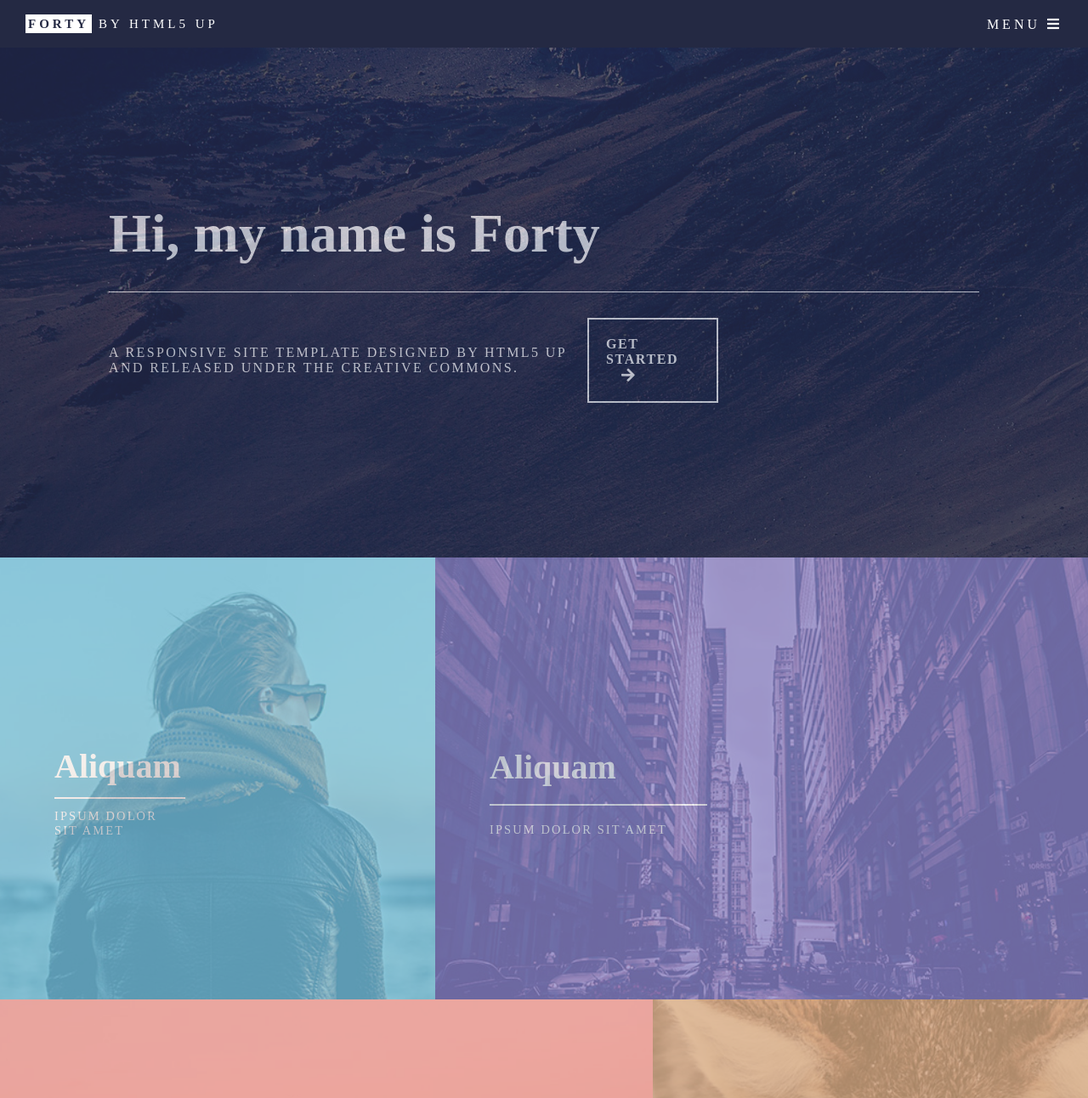
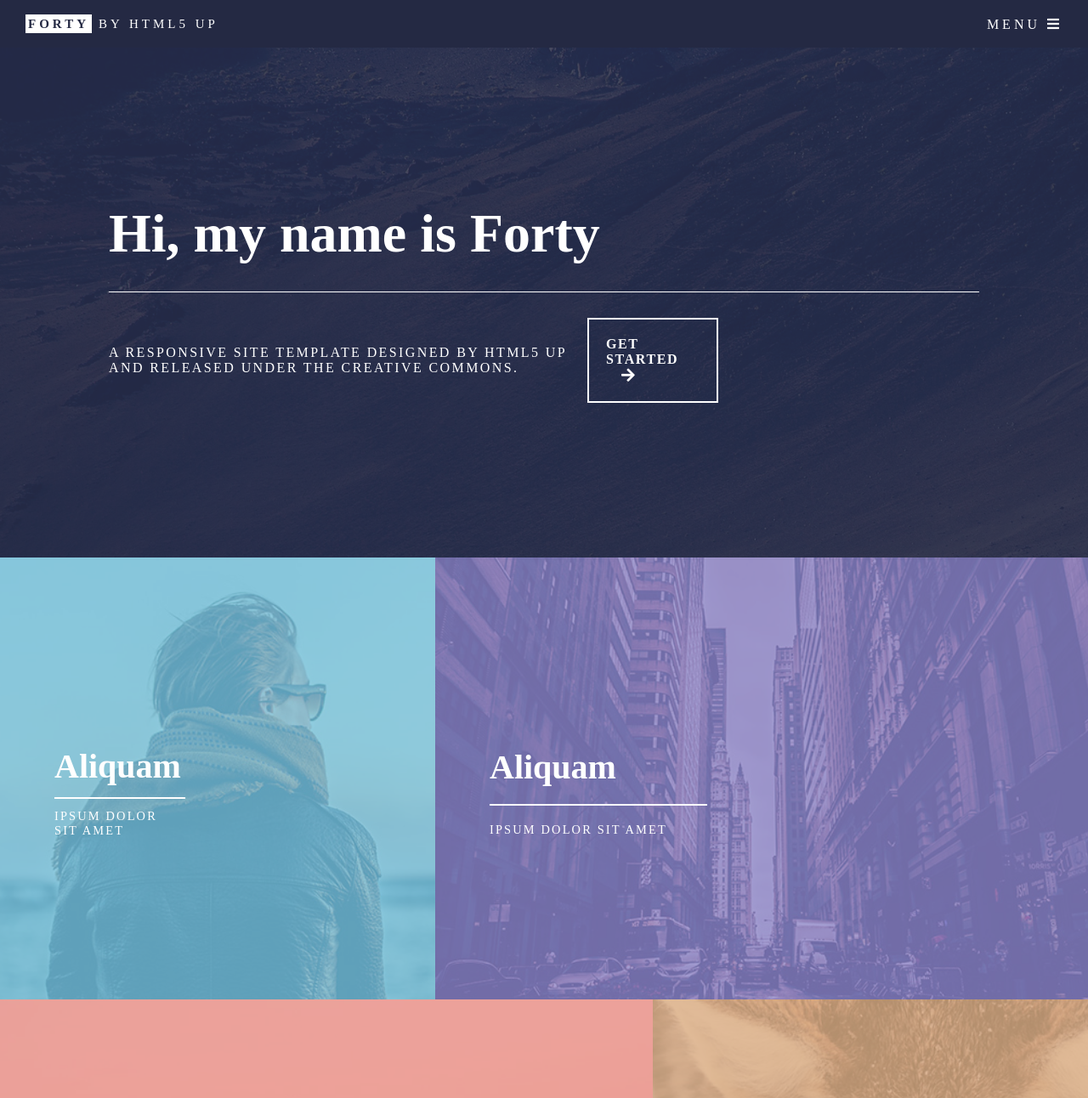
Before and after one commit to Galileus/Forty, a plain HTML site: page index.html in a window 1280 px wide. Shown: the top 1292 px of the page at 85% size. Drawn offline with Linux system fonts and the light colour scheme.

Commit message:
new changes 20190602

```diff
--- a/app/sass/main.sass
+++ b/app/sass/main.sass
@@ -177,18 +177,17 @@ input[type="checkbox"]
     position: relative
     z-index: 1
 
-.face-wrap
-    width: 100%
-    height: 75vh
-    background: #2A2F4A
-    opacity: 0.7
-    position: absolute
-    top: 0px
-    display: flex
-    flex-direction: column
-    justify-content: center
-    align-items: center
-    z-index: 10
+    .face-wrap
+        width: 100%
+        height: 75vh
+        background: rgba(42, 47, 74, 0.85)
+        position: absolute
+        top: 0px
+        display: flex
+        flex-direction: column
+        justify-content: center
+        align-items: center
+        z-index: 10
 
 
     .title
@@ -236,8 +235,6 @@ input[type="checkbox"]
     .img-wrap
         width: 100%
         height: 100%
-        background: #2A2F4A
-        opacity: 0.7
         display: flex
         flex-direction: column
         justify-content: center
@@ -267,7 +264,7 @@ input[type="checkbox"]
         width: 40%
 
         .img-wrap
-            background-color: #6fc3df
+            background-color: rgba(111, 195, 223, 0.75)
             &:hover
                 background-color: transparent
 
@@ -275,7 +272,7 @@ input[type="checkbox"]
         background-image: url(../../img/pic02.jpg)
         width: 60%
         .img-wrap
-            background-color: #8d82c4
+            background-color: rgba(141, 130, 196, 0.75)
             &:hover
                 background-color: transparent
 
@@ -283,7 +280,7 @@ input[type="checkbox"]
         background-image: url(../../img/pic03.jpg)
         width: 60%
         .img-wrap
-            background-color: #ec8d81
+            background-color: rgba(236, 141, 129, 0.75)
             &:hover
                 background-color: transparent
 
@@ -291,7 +288,7 @@ input[type="checkbox"]
         background-image: url(../../img/pic04.jpg)
         width: 40%
         .img-wrap
-            background-color: #e7b788
+            background-color: rgba(231, 183, 136, 0.75)
             &:hover
                 background-color: transparent
 
@@ -299,7 +296,7 @@ input[type="checkbox"]
         background-image: url(../../img/pic05.jpg)
         width: 40%
         .img-wrap
-            background-color: #8ea9e8
+            background-color: rgba(142, 169, 232, 0.75)
             &:hover
                 background-color: transparent
 
@@ -307,7 +304,7 @@ input[type="checkbox"]
         background-image: url(../../img/pic06.jpg)
         width: 60%
         .img-wrap
-            background-color: #87c5a4
+            background-color: rgba(135, 197, 164, 0.75)
             &:hover
                 background-color: transparent
 
```
Also changed, not shown: app/css/main.css, 1 other file.
